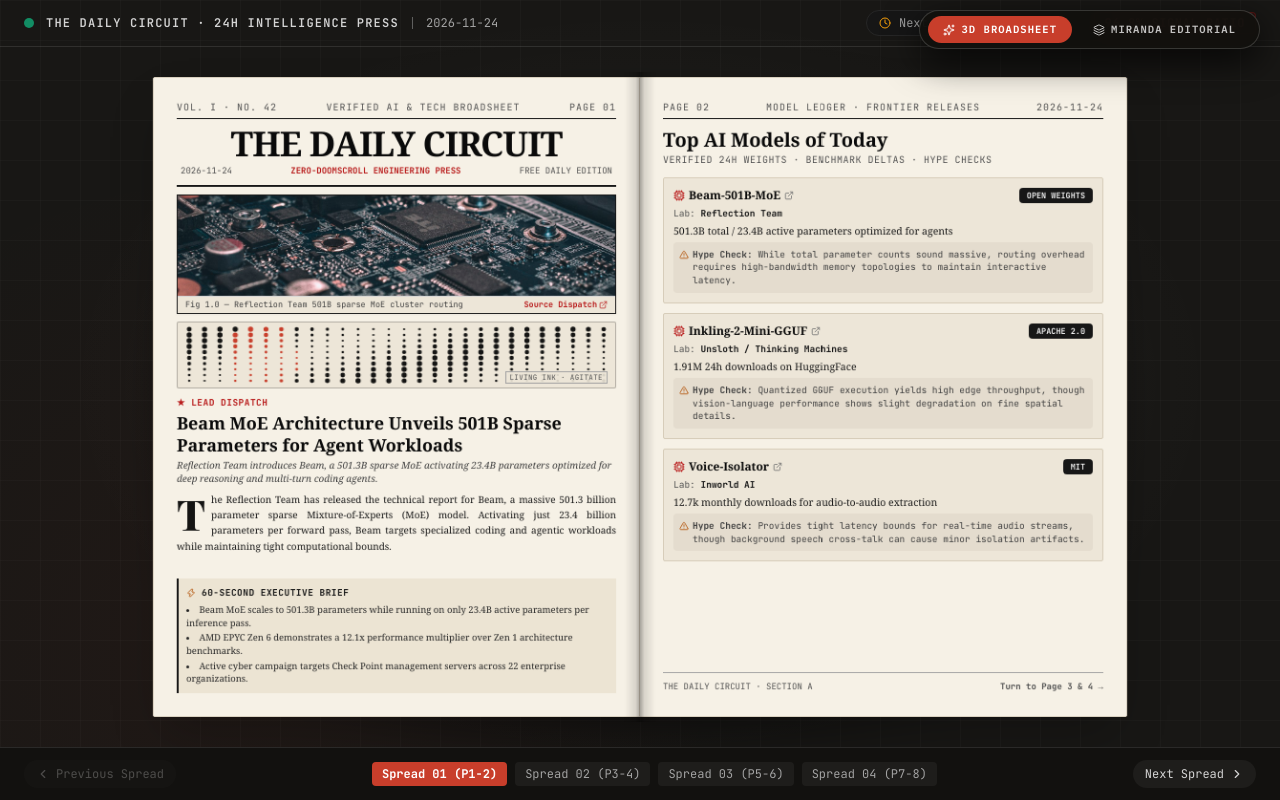
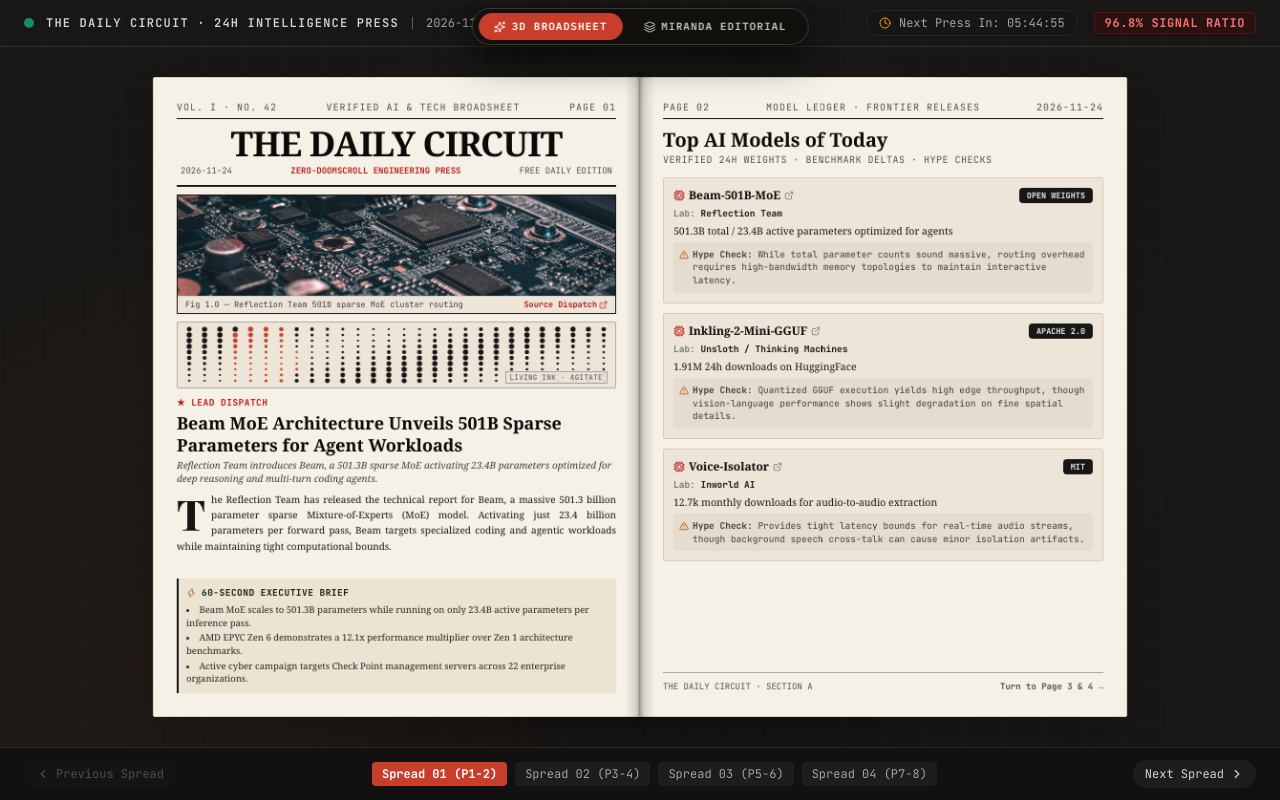
Before and after one commit to RaunakxShrivastva/The_Daily_Circuit, a React (Vite) app: page / in a window 1280 px wide. Built offline with nearby package versions, Linux system fonts and the light colour scheme; a web font is replaced by a local one.

Commit message:
style: center top view switcher navigation to prevent overlap with countdown timer

```diff
--- a/src/App.tsx
+++ b/src/App.tsx
@@ -8,19 +8,20 @@ export default function App() {
 
   return (
     <div style={{ position: "relative", width: "100vw", height: "100vh", overflow: "hidden" }}>
-      {/* Top Floating View Switcher Pill */}
+      {/* Top Centered Floating View Switcher Pill */}
       <div
         style={{
           position: "fixed",
-          top: 10,
-          right: 20,
+          top: 8,
+          left: "50%",
+          transform: "translateX(-50%)",
           zIndex: 9999,
           display: "flex",
           gap: 6,
           background: "rgba(18, 16, 13, 0.94)",
           backdropFilter: "blur(16px)",
           border: "1px solid rgba(255, 255, 255, 0.16)",
-          padding: "5px 8px",
+          padding: "4px 6px",
           borderRadius: 30,
           boxShadow: "0 12px 36px rgba(0,0,0,0.75)"
         }}
```
